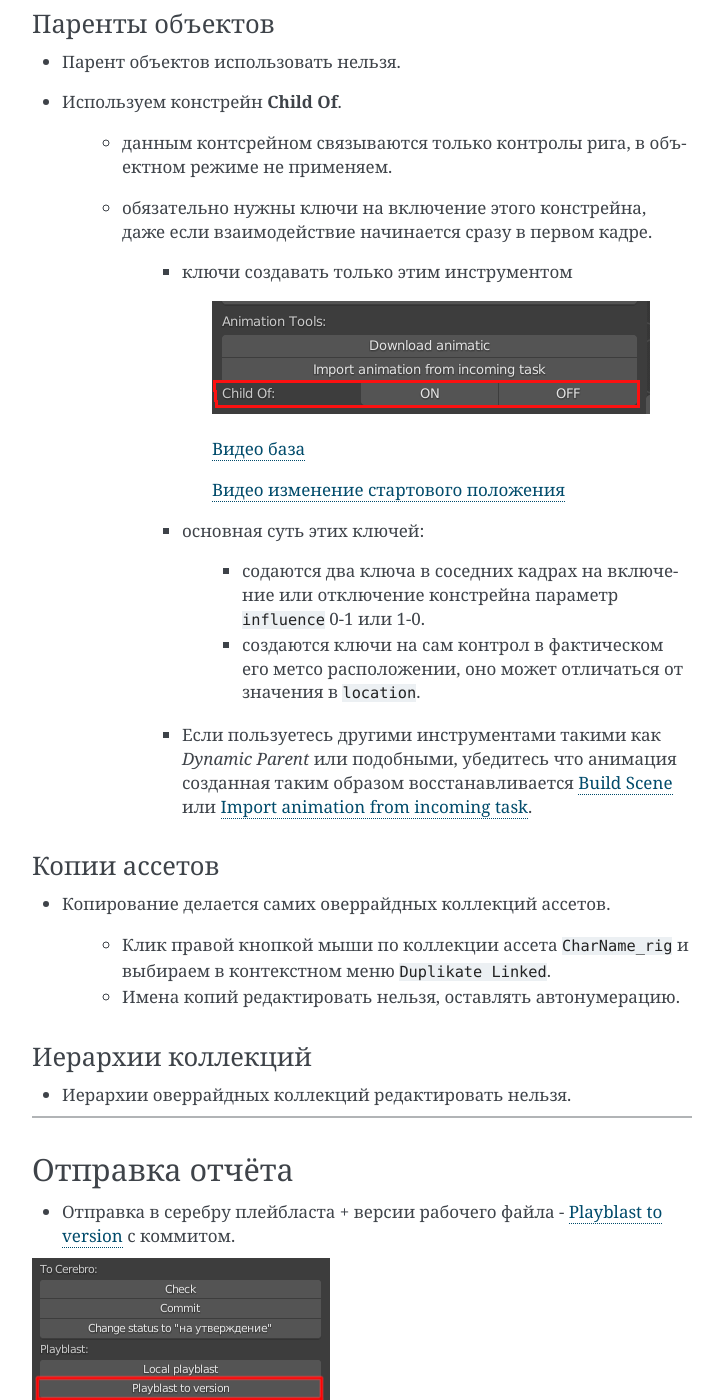
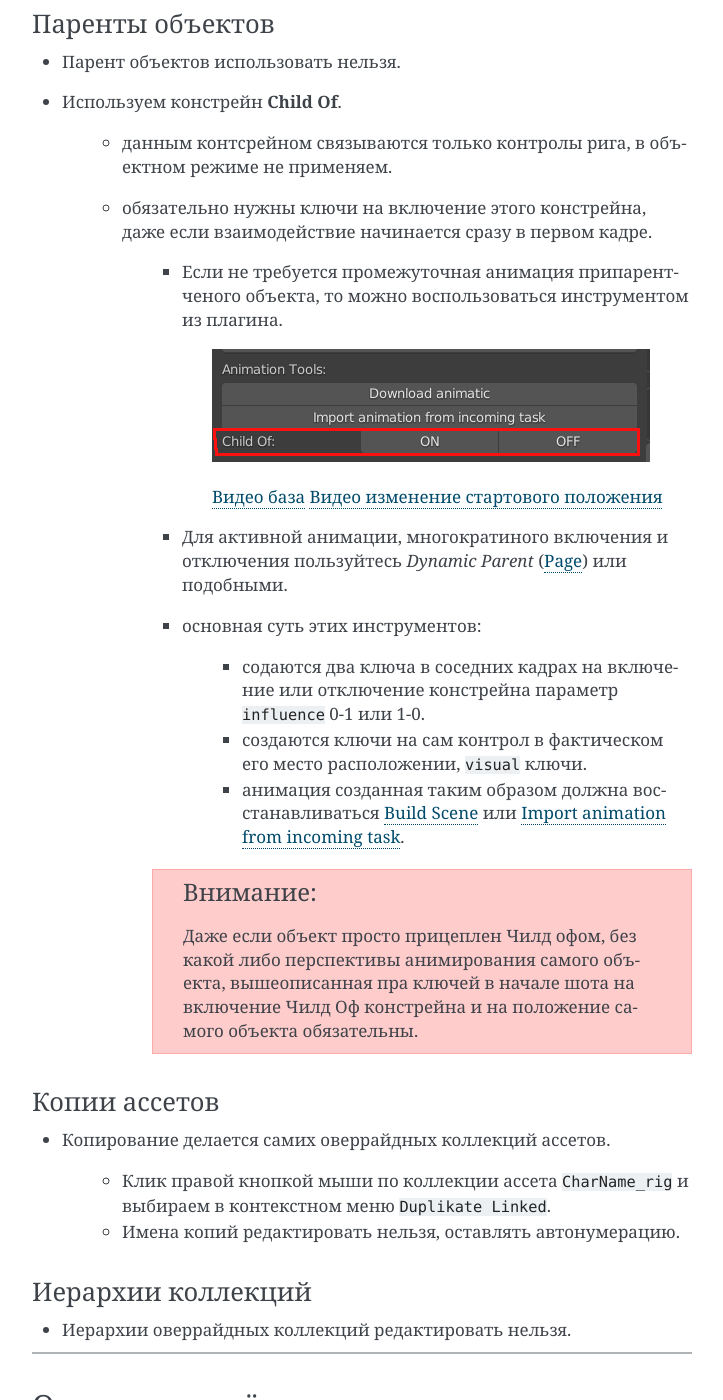
Before and after one commit to volodya-renderberg/cerebro-b3d-connect-manual, a Sphinx documentation site: the page built from docs/source/manual/processes/animation.rst, in a window 1280 px wide and 1400 px high, scrolled down 2395 px. Shown: the whole window, without its empty margins (388-1111 px from the left). Built offline with Sphinx 7.4.7, drawn with Linux system fonts in a browser that asks for light colours.

Commit message:
child of

```diff
--- a/docs/source/manual/processes/animation.rst
+++ b/docs/source/manual/processes/animation.rst
@@ -78,20 +78,23 @@
 
     * обязательно нужны ключи на включение этого констрейна, даже если взаимодействие начинается сразу в первом кадре.
 
-        * ключи создавать только этим инструментом
+        * Если не требуется промежуточная анимация припарентченого объекта, то можно воспользоваться инструментом из плагина.
 
             .. image:: ../../_static/images/animation_tools_child_of.png
 
-            `Видео база <https://disk.yandex.ru/i/a6lloZysHRQzuw>`_
+            `Видео база <https://disk.yandex.ru/i/a6lloZysHRQzuw>`_  `Видео изменение стартового положения <https://disk.yandex.ru/i/m36XgFy9SX3wfw>`_
 
-            `Видео изменение стартового положения <https://disk.yandex.ru/i/m36XgFy9SX3wfw>`_
+        * Для активной анимации, многократиного включения и отключения пользуйтесь *Dynamic Parent* (`Page <https://github.com/romanvolodin/dynamic_parent/blob/master/README-ru.md>`_) или подобными.
 
-        * основная суть этих ключей:
+        * основная суть этих инструментов:
 
             * содаются два ключа в соседних кадрах на включение или отключение констрейна параметр ``influence`` 0-1 или 1-0.
-            * создаются ключи на сам контрол в фактическом его метсо расположении, оно может отличаться от значения в ``location``.
 
-        * Если пользуетесь другими инструментами такими как *Dynamic Parent* или подобными, убедитесь что анимация созданная таким образом восстанавливается :ref:`build-scene-page` или :ref:`import_animation_from_incoming_task`.
+            * создаются ключи на сам контрол в фактическом его место расположении, ``visual`` ключи.
+
+            * анимация созданная таким образом должна восстанавливаться :ref:`build-scene-page` или :ref:`import_animation_from_incoming_task`.
+
+        .. attention:: Даже если объект просто прицеплен Чилд офом, без какой либо перспективы анимирования самого объекта, вышеописанная пра ключей в начале шота на включение Чилд Оф констрейна и на положение самого объекта обязательны.
 
 
 Копии ассетов
```
